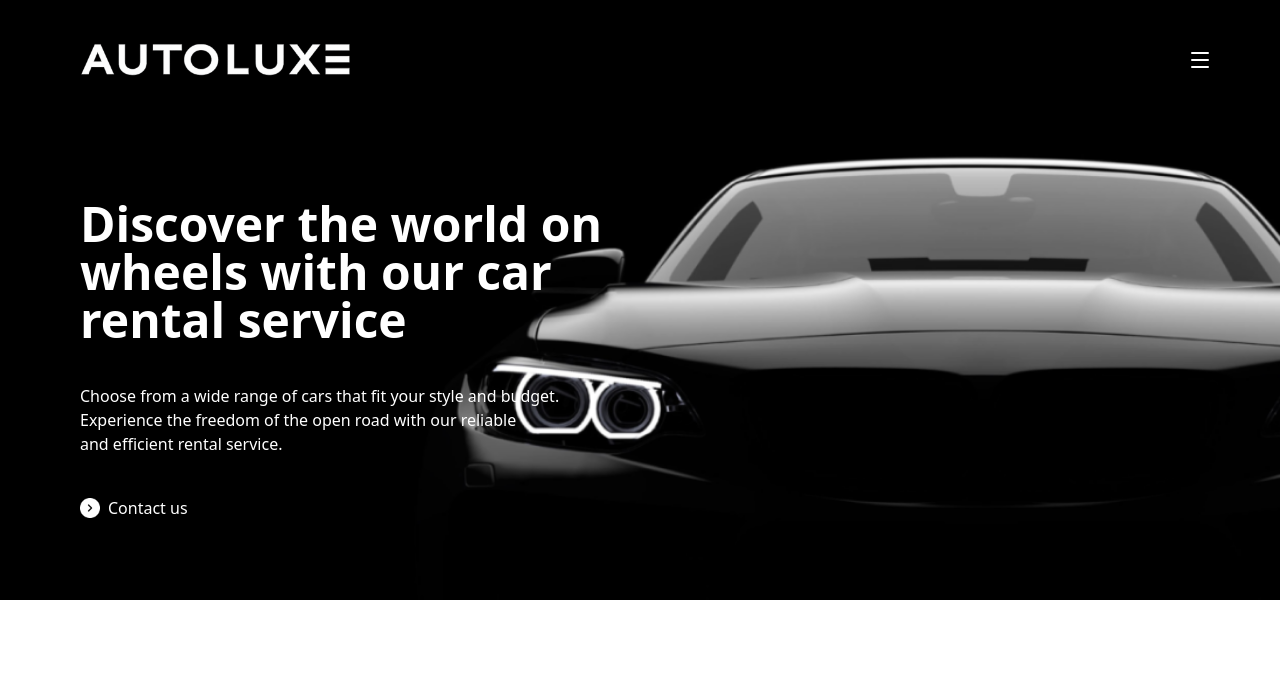
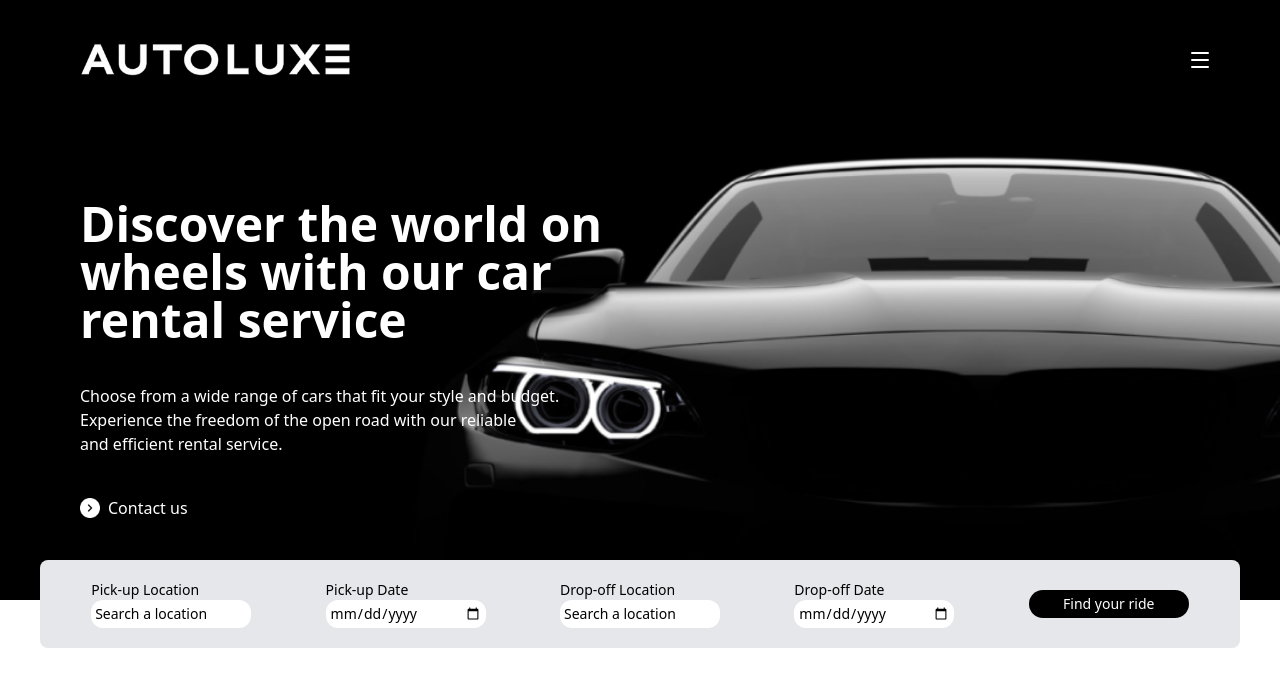
Before and after one commit to Tech-it-with-Billy/AutoLUXE, a React (Vite) app: page / in a window 1280 px wide. Shown: the top 686 px of the page. Built offline with nearby package versions, Linux system fonts and the light colour scheme.

Commit message:
Adding a filter bar with a form element

```diff
--- /dev/null
+++ b/src/components/FilterBar.jsx
@@ -0,0 +1,32 @@
+import React from "react";
+import "../index.css";
+
+function FilterBar () {
+    return (
+        <div className="flex justify-center items-center">
+            <form action="submit" className="flex justify-around bg-gray-200 p-5 rounded-lg -m-10 items-center gap-3 w-300 text-black text-sm">
+                <div className="flex flex-col">
+                    <label htmlFor="location">Pick-up Location</label>
+                    <input className="justify-around bg-white p-1 rounded-xl w-40" type="text" id="location" name="location" value="Search a location" />
+                </div>
+                <div className="flex flex-col">
+                    <label htmlFor="date">Pick-up Date</label>
+                    <input className="justify-around bg-white p-1 rounded-xl w-40" type="date" id="date" name="date" />
+                </div>
+                <div className="flex flex-col">
+                    <label htmlFor="location">Drop-off Location</label>
+                    <input className="justify-around bg-white p-1 rounded-xl w-40" type="text" id="location" name="location" value="Search a location" />
+                </div>
+                <div className="flex flex-col">
+                    <label htmlFor="date">Drop-off Date</label>
+                    <input className="justify-around bg-white p-1 rounded-xl w-40" type="date" id="date" name="date" />
+                </div>
+                <div>
+                    <button className="justify-around bg-black text-white p-1 rounded-2xl w-40" type="submit">Find your ride </button>
+                </div>
+            </form>
+        </div>
+    )
+}
+
+export default FilterBar;
--- a/src/components/Home.jsx
+++ b/src/components/Home.jsx
@@ -2,12 +2,14 @@ import React from "react";
 import "../index.css";
 import NavBar from "./NavBar";
 import Banner from "./Banner";
+import FilterBar from "./FilterBar";
 
 function Home () {
     return (
         <div>
             <NavBar />
             <Banner />
+            <FilterBar />
         </div>
     )
 }
```
